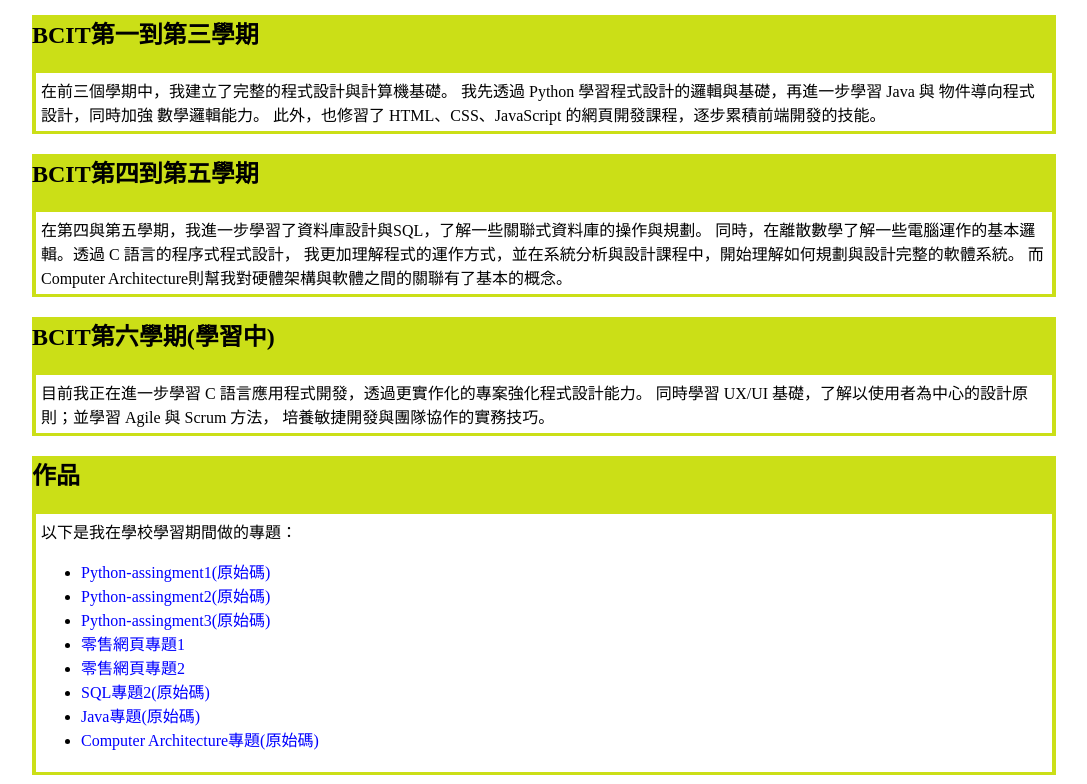
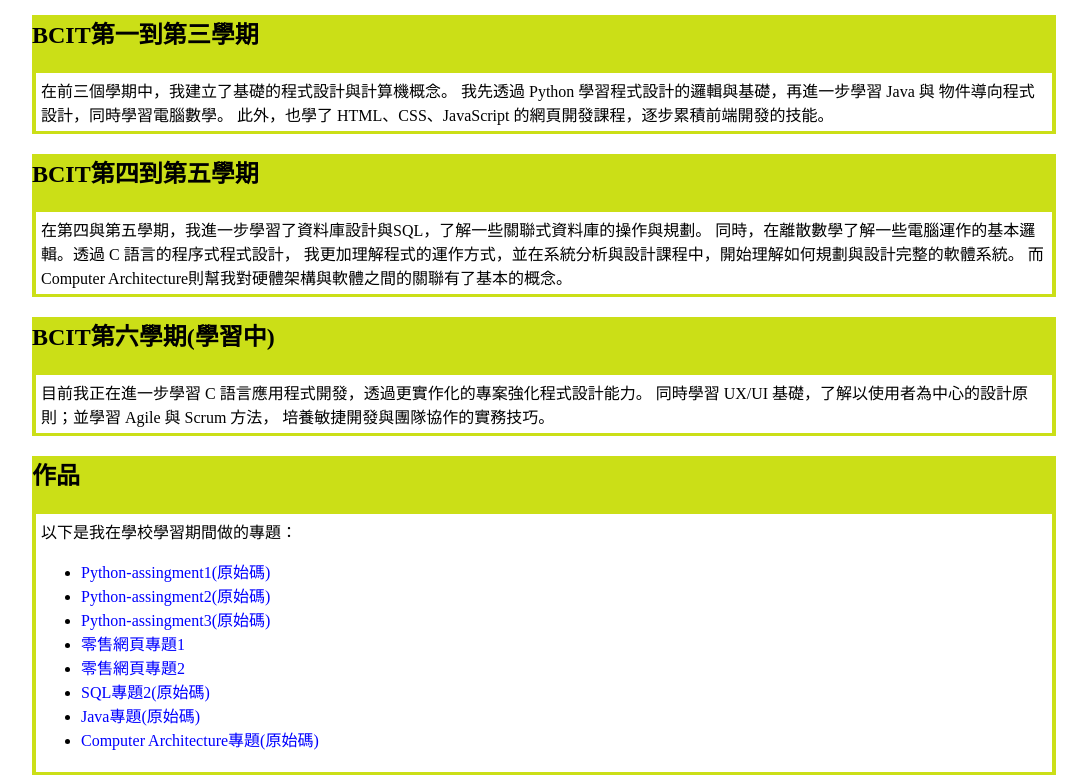
Before and after one commit to Linyushiuan/Linyushiuan.github.io, a plain HTML site: page 學習經驗及作品.html in a window 1280 px wide. Shown: the part 141-925 px from the top of the page, without its empty margins (96-1183 px from the left). Drawn offline with Linux system fonts and the light colour scheme.

Commit message:
Update 學習經驗及作品.html

```diff
--- a/學習經驗及作品.html
+++ b/學習經驗及作品.html
@@ -29,9 +29,9 @@
                     <section id="section_color">
                         <h2 class="middle">BCIT第一到第三學期</h2>
                         <p class="text">
-                            在前三個學期中，我建立了完整的程式設計與計算機基礎。
-                            我先透過 Python 學習程式設計的邏輯與基礎，再進一步學習 Java 與 物件導向程式設計，同時加強 數學邏輯能力。
-                            此外，也修習了 HTML、CSS、JavaScript 的網頁開發課程，逐步累積前端開發的技能。
+                            在前三個學期中，我建立了基礎的程式設計與計算機概念。
+                            我先透過 Python 學習程式設計的邏輯與基礎，再進一步學習 Java 與 物件導向程式設計，同時學習電腦數學。
+                            此外，也學了 HTML、CSS、JavaScript 的網頁開發課程，逐步累積前端開發的技能。
                         </p>
                     </section>
                     <section id="section_color">
@@ -106,4 +106,5 @@
         </div>
 
     </body>
+
 </html>
```
